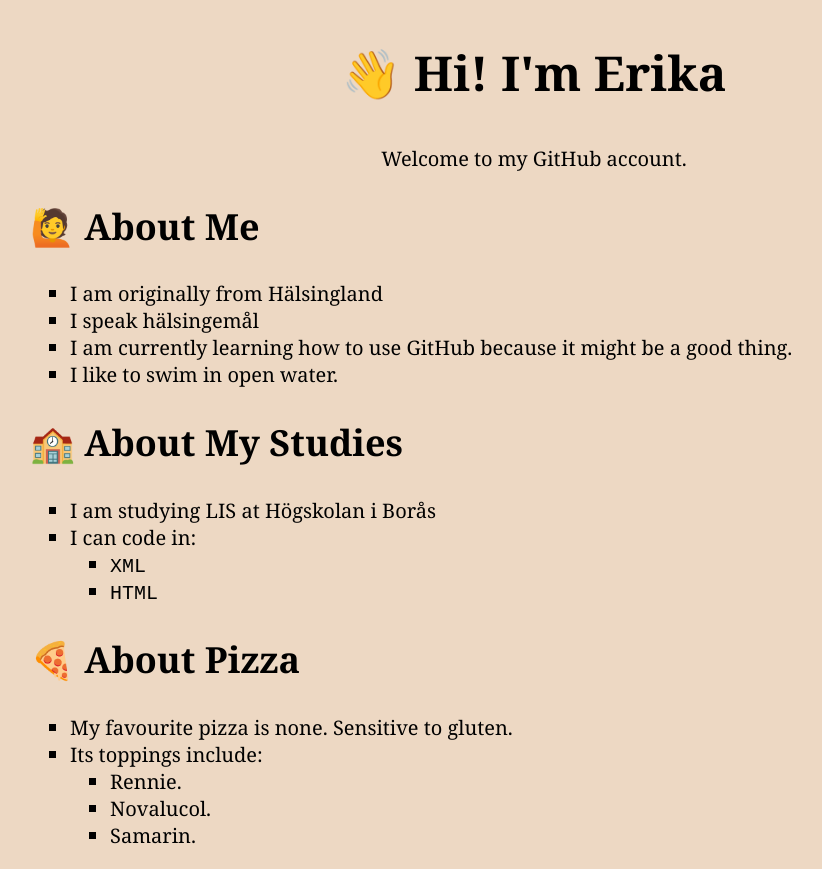
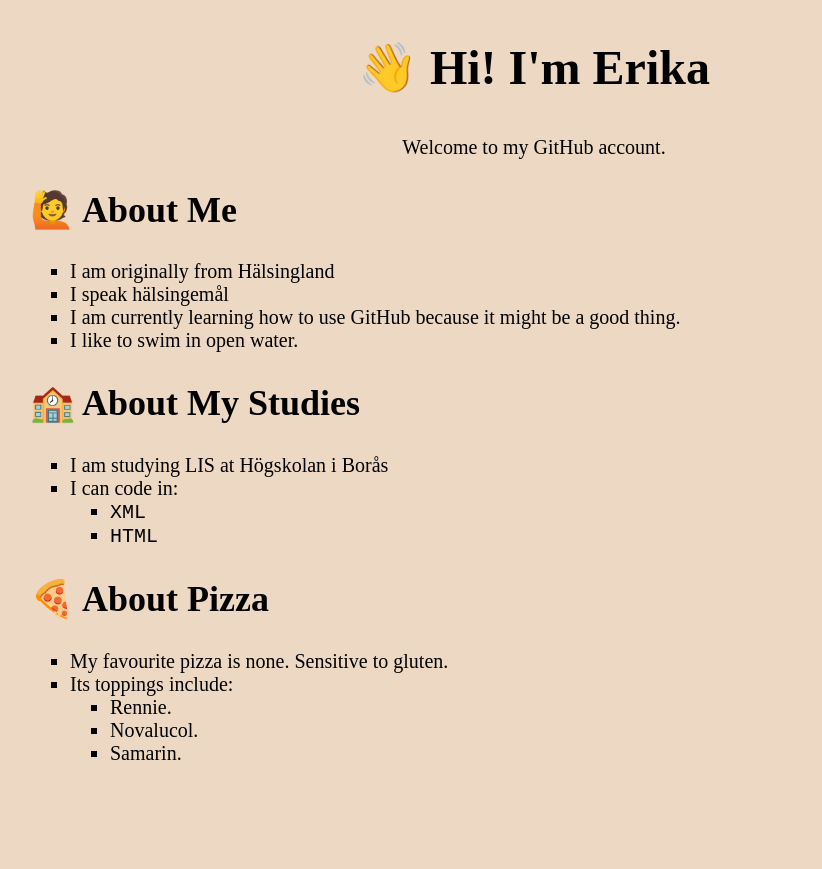
Before and after one commit to storstormen/test, a plain HTML site: page index.html in a window 1280 px wide. Shown: the whole page, without its empty margins (106-928 px from the left). After the commit the page ends 800 px from the top, so only its background shows below. Drawn offline with Linux system fonts and the light colour scheme.

Commit message:
Style Sheet
Style Sheet

```diff
--- a/css/style.css
+++ b/css/style.css
@@ -2,7 +2,7 @@
 
 body {
   background-color: #edd8c3;
-  font-family: Georgia, serif;
+  font-family: 'Times New Roman', Times, serif, serif;
 }
 
 article {
```
Also changed, not shown: 1 other file.
